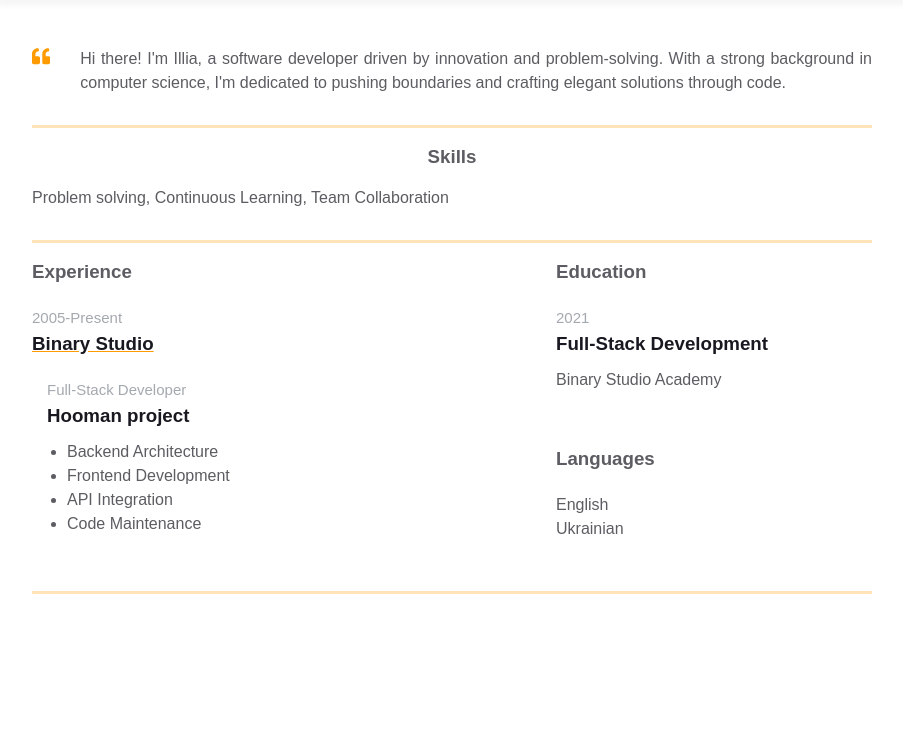
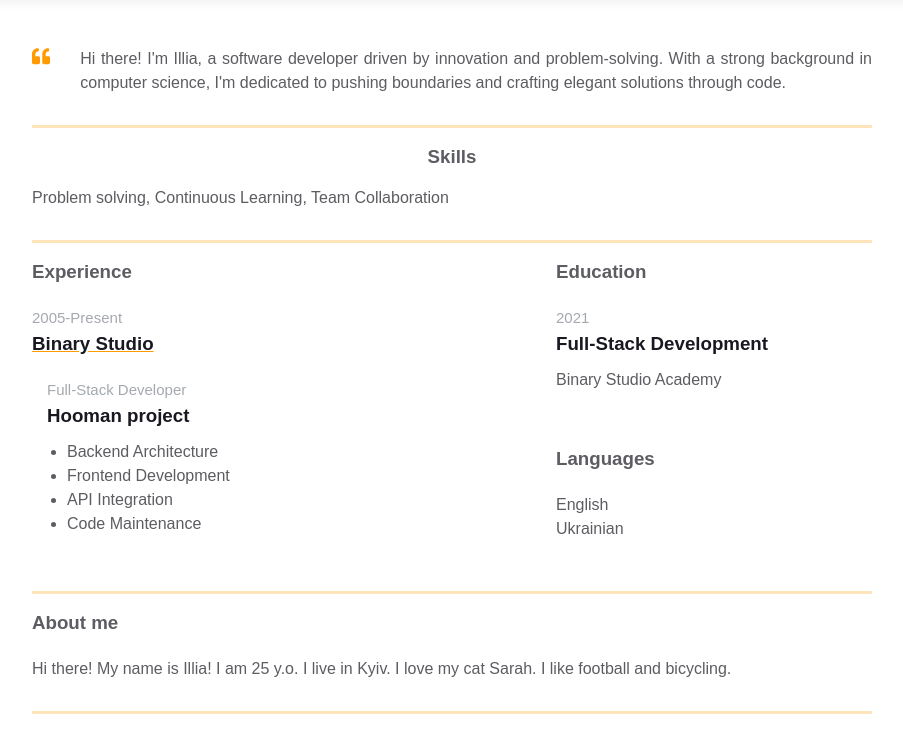
Before and after one commit to illuhakupchenko/homepage, a plain HTML site: page index.html in a window 1280 px wide. Shown: the part 384-1113 px from the top of the page, without its empty margins (188-1091 px from the left). Before the commit the page ends 993 px from the top, so only its background shows below. Drawn offline with Linux system fonts and the light colour scheme.

Commit message:
add some info

```diff
--- a/index.html
+++ b/index.html
@@ -207,6 +207,15 @@
 					</div>
 				</div>
 			</div>
+			<div class="container">
+				<div class="about__block">
+					<h3 class="additional-info__education-header">About me</h3>
+					<p class="intro_text">
+						Hi there! My name is Illia! I am 25 y.o. I live in Kyiv.
+						I love my cat Sarah. I like football and bicycling.
+					</p>
+				</div>
+			</div>
 		</main>
 	</body>
 </html>
--- a/styles.css
+++ b/styles.css
@@ -42,7 +42,7 @@ body {
 	max-width: 900px;
 }
 
-.resume__block {
+.resume__block, .about__block {
 	border-bottom: 3px solid var(--border-color);
 	padding-bottom: 30px;
 	margin-bottom: 15px;
```
